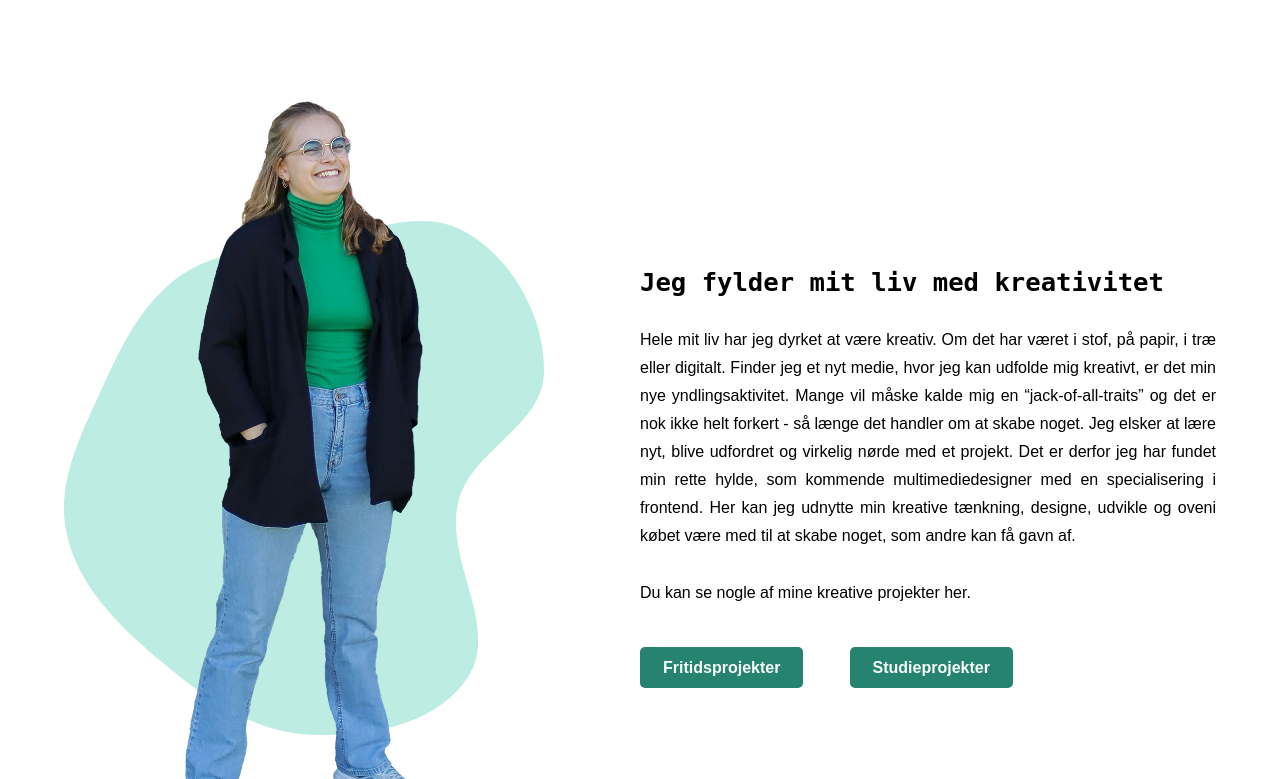
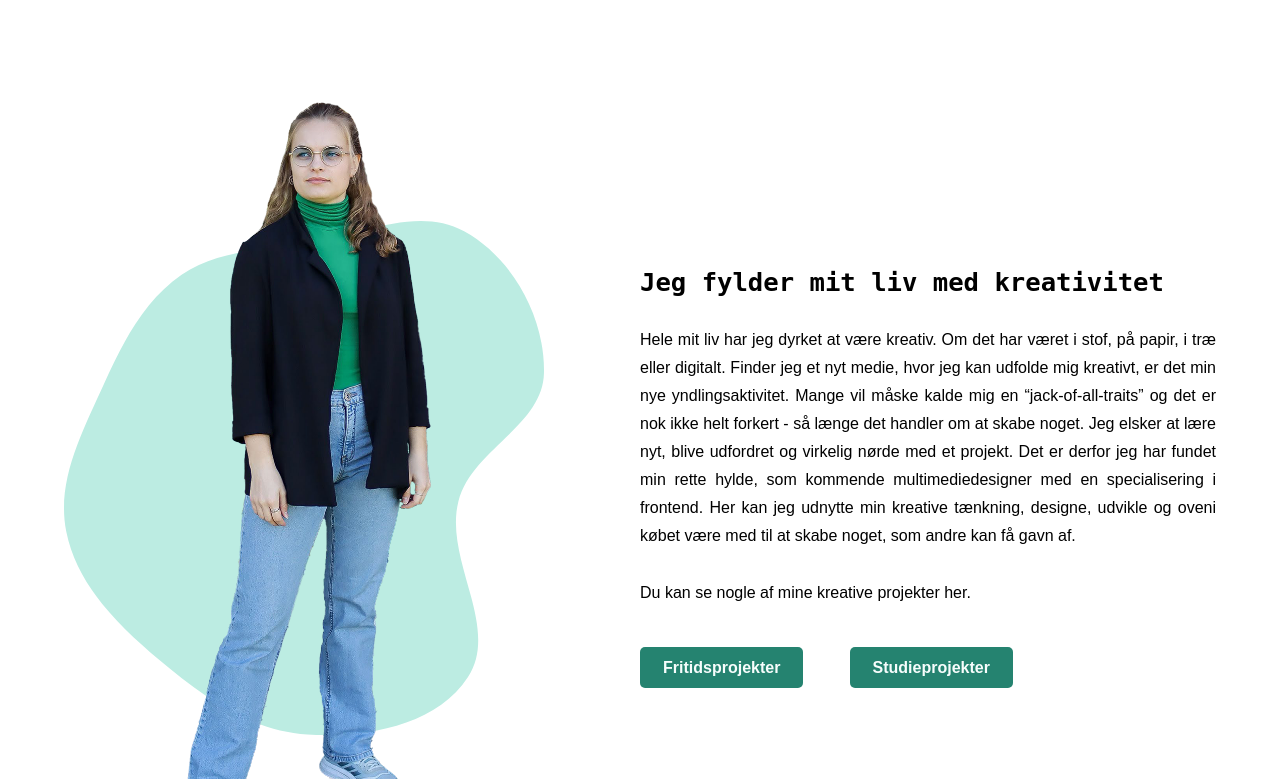
Before and after one commit to imhp1721/portfolio, a React (Vite) app: page /om-mig in a window 1280 px wide. Shown: the part 421-1200 px from the top of the page. Built offline with nearby package versions, Linux system fonts and the light colour scheme; a web font is replaced by a local one.

Commit message:
small edits on features

```diff
--- a/src/App.css
+++ b/src/App.css
@@ -354,7 +354,7 @@ main .info {
 }
 
 .word {
-  animation: move_marquee 50s linear infinite;
+  animation: move_marquee 60s linear infinite;
   background-color: var(--clr_light1);
   border-radius: 5px;
   color: var(--clr_dark1);
--- a/src/components/MakeMeLaugh.jsx
+++ b/src/components/MakeMeLaugh.jsx
@@ -3,8 +3,8 @@ import seriousImage from "../assets/img/serious.png";
 import laughImage from "../assets/img/laugh.png";
 
 const MakeMeLaugh = () => {
-  const [currentImage, setCurrentImage] = useState(seriousImage);
-  const [opacity, setOpacity] = useState(1);
+  const [currentImage, setCurrentImage] = useState();
+  const [opacity, setOpacity] = useState();
 
   useEffect(() => {
     const interval = setInterval(() => {
@@ -14,8 +14,8 @@ const MakeMeLaugh = () => {
           current === seriousImage ? laughImage : seriousImage
         );
         setOpacity(1); // Fade in the new image
-      }, 500);
-    }, 4000); // Change image every 4 seconds (4000 milliseconds)
+      }, 400);
+    }, 3500); // Change image every 3,5 seconds (3500 milliseconds)
 
     return () => clearInterval(interval);
   }, []);
--- a/src/components/MarqueeFeature.jsx
+++ b/src/components/MarqueeFeature.jsx
@@ -19,7 +19,7 @@ const words = [
 ];
 
 const MarqueeFeature = () => {
-  const marqueeDuration = "50s";
+  const marqueeDuration = "60s";
   const wordAmount = words.length;
 
   return (
```
